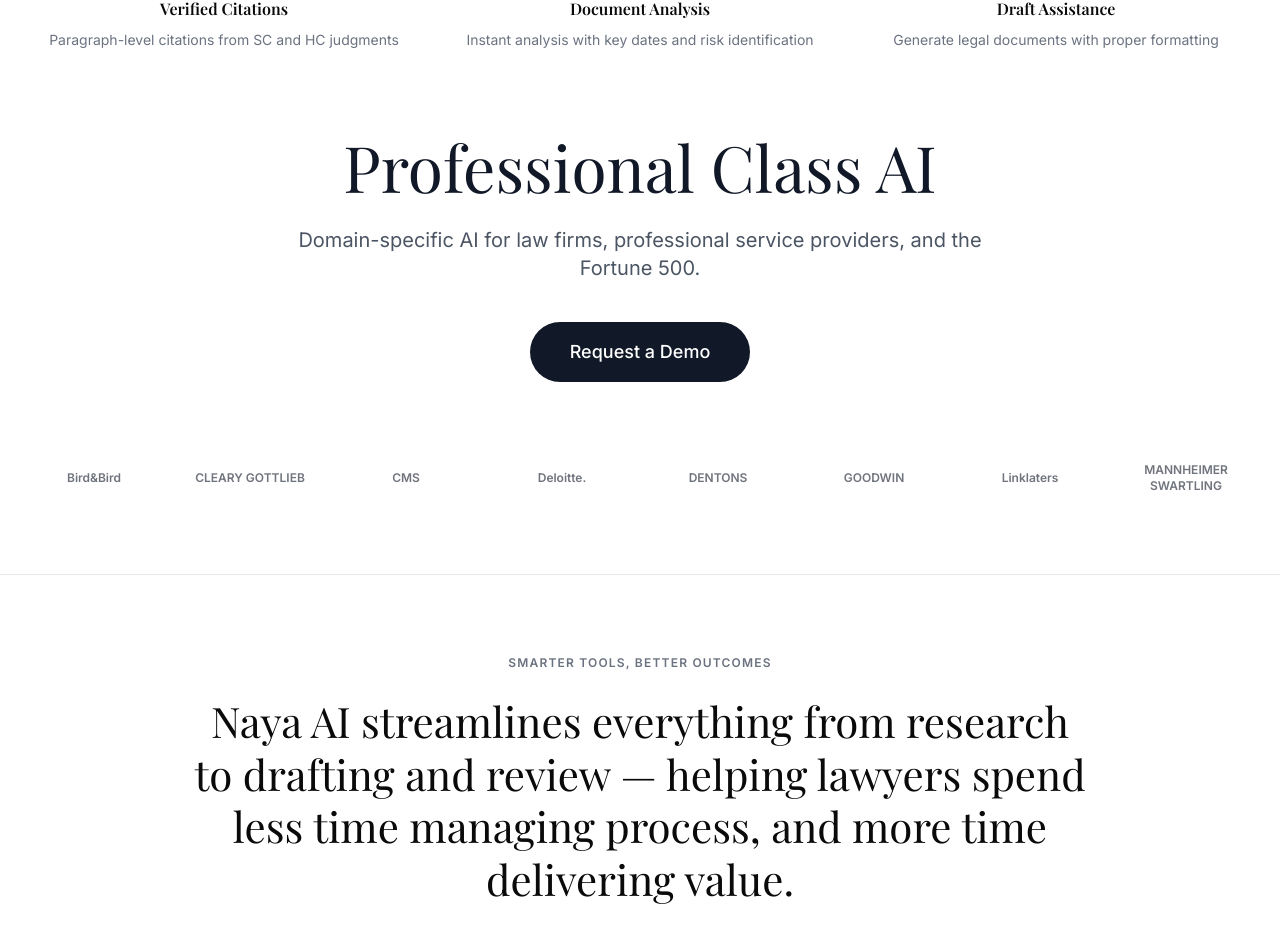
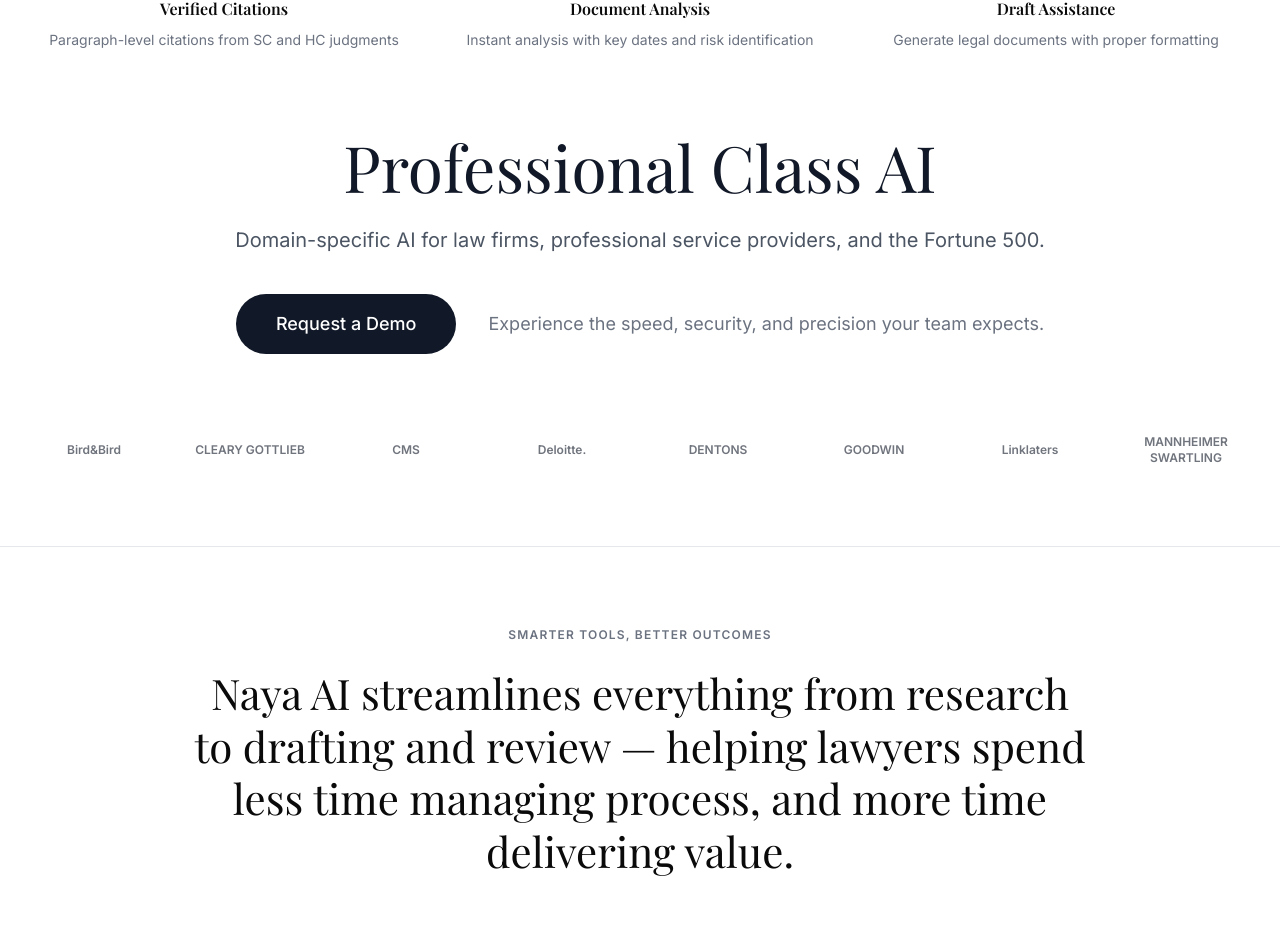
Before and after one commit to vamshikrishnabrungi/legorac, a React (Create React App) app in the folder frontend/: page / in a window 1280 px wide. Shown: the part 1316-2245 px from the top of the page. Built offline with nearby package versions, Linux system fonts and the light colour scheme.

Commit message:
Refine professional class callout layout

```diff
--- a/frontend/src/components/Hero.jsx
+++ b/frontend/src/components/Hero.jsx
@@ -58,20 +58,23 @@ const Hero = () => {
         <ChatInterface />
 
         {/* Professional Class AI callout */}
-        <div className="mt-16 md:mt-20">
-          <div className="max-w-3xl mx-auto text-center px-6 sm:px-10">
+        <div className="mt-16 md:mt-20 text-center">
           <h2 className="font-serif text-[40px] sm:text-[56px] md:text-[64px] leading-[1.1] text-gray-900">
             Professional Class AI
           </h2>
           <p className="mt-6 text-lg sm:text-xl text-gray-600">
             Domain-specific AI for law firms, professional service providers, and the Fortune 500.
           </p>
+          <div className="mt-10 flex flex-col items-center gap-6 sm:flex-row sm:justify-center sm:gap-8">
             <button
               type="button"
-              className="mt-10 inline-flex items-center justify-center rounded-full bg-gray-900 px-10 py-4 text-lg font-medium text-white transition hover:bg-gray-800 focus-visible:outline focus-visible:outline-2 focus-visible:outline-offset-2 focus-visible:outline-gray-900"
+              className="inline-flex items-center justify-center rounded-full bg-gray-900 px-10 py-4 text-lg font-medium text-white transition hover:bg-gray-800 focus-visible:outline focus-visible:outline-2 focus-visible:outline-offset-2 focus-visible:outline-gray-900"
             >
               Request a Demo
             </button>
+            <span className="text-base sm:text-lg text-gray-500">
+              Experience the speed, security, and precision your team expects.
+            </span>
           </div>
         </div>
       </div>
```
Lines whose indentation alone changed are shown as unchanged.
